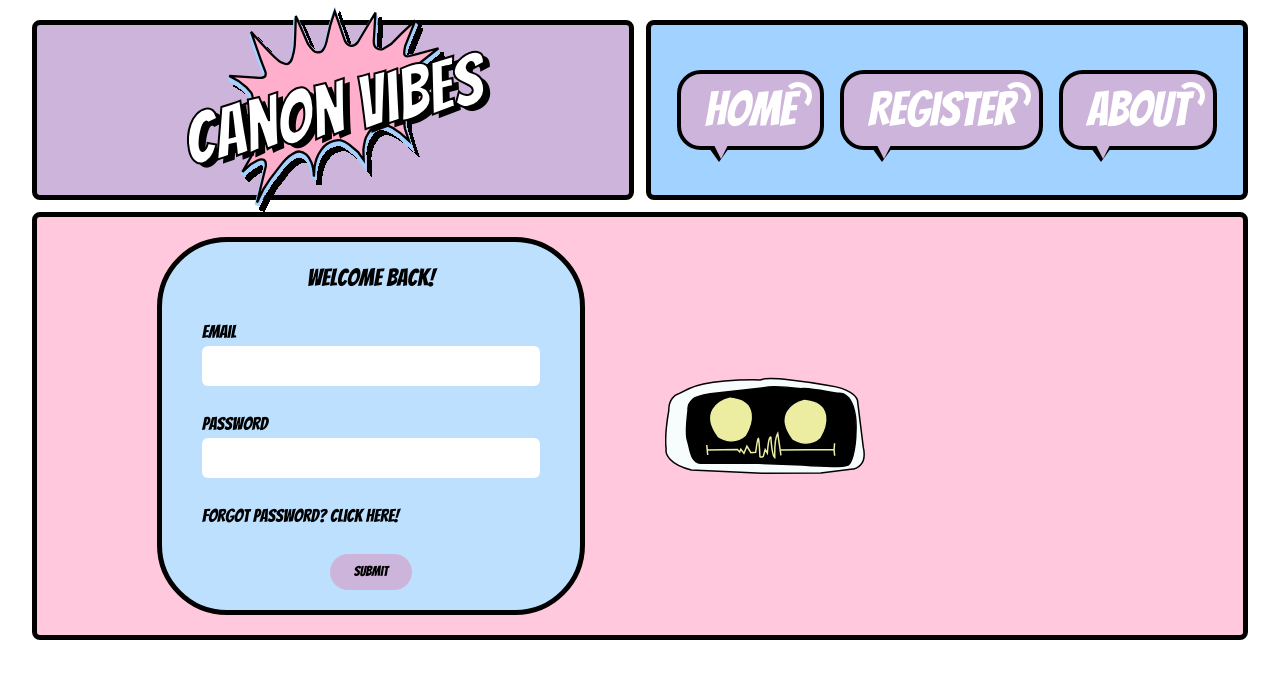
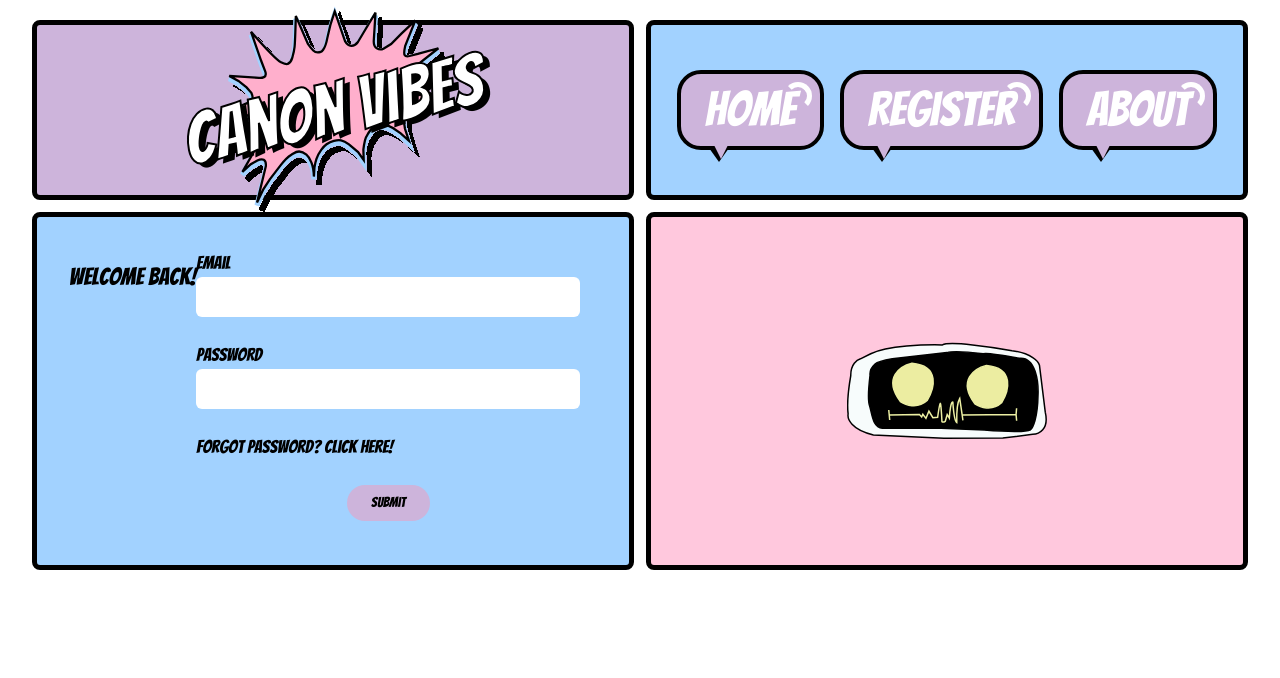
Before and after one commit to Rinna-codes/canon-vibes, a React (Vite) app in the folder client/: page /login in a window 1280 px wide. Shown: the top 678 px of the page. Built offline with nearby package versions, Linux system fonts and the light colour scheme.

Commit message:
Reset the login card on the login page down to the basics.

```diff
--- a/client/src/pages/LoginPage.jsx
+++ b/client/src/pages/LoginPage.jsx
@@ -54,16 +54,13 @@ const LoginPage = () => {
     const comicPanels = {
         topLeftPanel: 'relative flex min-h-45 flex-col items-center justify-center rounded-lg bg-[#CDB4DB] border-5 border-black px-8 py-10 lg:col-span-3',
         topRightPanel: 'flex min-h-45 flex-col items-center justify-center gap-4 rounded-lg bg-[#A2D2FF] border-5 border-black px-8 py-10 sm:flex-row lg:col-span-3',
-        mainSection: 'flex flex-col lg:flex-row items-center rounded-lg bg-[#FFC8DD] border-5 border-black gap-20 px-8 py-5 sm:px-30 lg:col-span-6',
-        bottomLeftPanel: 'min-h-40 rounded-lg bg-[#A2D2FF] border-5 border-black px-8 py-8 lg:col-span-2',
-        bottomMiddlePanel: 'min-h-40 rounded-lg bg-[#FFAFCC] border-5 border-black px-8 py-8 lg:col-span-2',
-        bottomrRightPanel: 'flex min-h-40 flex-col bg-[#BDE0FE] items-center justify-center rounded-lg border-5 border-black px-8 py-8 text-center lg:col-span-2'
+        mainLeftSection: 'flex flex-col lg:flex-row rounded-lg bg-[#A2D2FF] border-5 border-black p-8 lg:col-span-3',
+        mainRightSection: 'flex flex-col items-center justify-center gap-6 rounded-lg bg-[#FFC8DD] border-5 border-black p-8 lg:col-span-3'
     };
 
     const comicWording = {
         appTitle: 'relative z-10 -rotate-12 font-comic text-7xl text-white [-webkit-text-stroke:2px_black] text-shadow-[5px_5px_0_#000]',
         navLinks: 'text-5xl font-comic text-white hover:text-black',
-        loginCard: 'relative z-10 bg-[#BDE0FE] rounded-[70px] border-5 border-black px-10 py-2',
         loginHeader: 'mb-6 my-3 text-center text-2xl font-comic text-black',
         Labels: 'mb-1 text-lg font-comic text-black',
         bannerHeader: '-rotate-5 font-comic text-lg text-black',
@@ -101,10 +98,9 @@ const LoginPage = () => {
                         </SpeechBubble>
                     </div>
 
-                    {/* largest, main panel, login form */}
-                    <div className={comicPanels.mainSection}>
-                        <div className={comicWording.loginCard}>
-                            <h2 className={comicWording.loginHeader}>Welcome Back!</h2>
+                    {/* largest, main left panel, login form */}
+                    <div className={comicPanels.mainLeftSection}>
+                        <h2 className={comicWording.loginHeader}>Welcome Back!</h2>
                             <form onSubmit={handleSubmit} className='w-full max-w-sm'>
 
                                 <div className='mb-6'>
@@ -136,12 +132,15 @@ const LoginPage = () => {
                                     className='rounded-full bg-[#CDB4DB] px-6 py-2 text-sm font-comic text-black hover:text-white hover:bg-black'>Submit</button>
                                 </div>
                             </form>
-                        </div>
+                    </div>
 
+                    {/*largest, main right panel*/}
+                    <div className={comicPanels.mainRightSection}>
                         <div className='flex flex-col items-center justify-center'>
                             <img src={herbie} alt="Herbie" className="mx-auto my-4 h-50 w-50"/>
                         </div>
                     </div>
+
                 </div>
             </div>
         </div>
```
